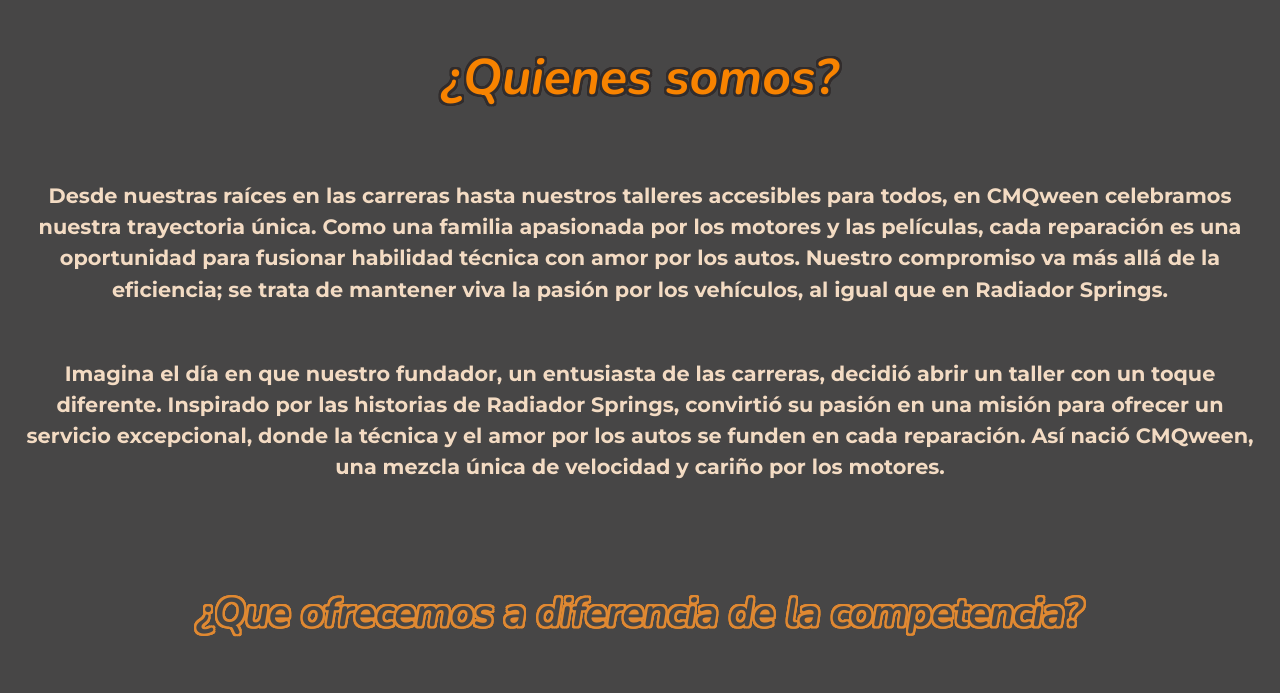
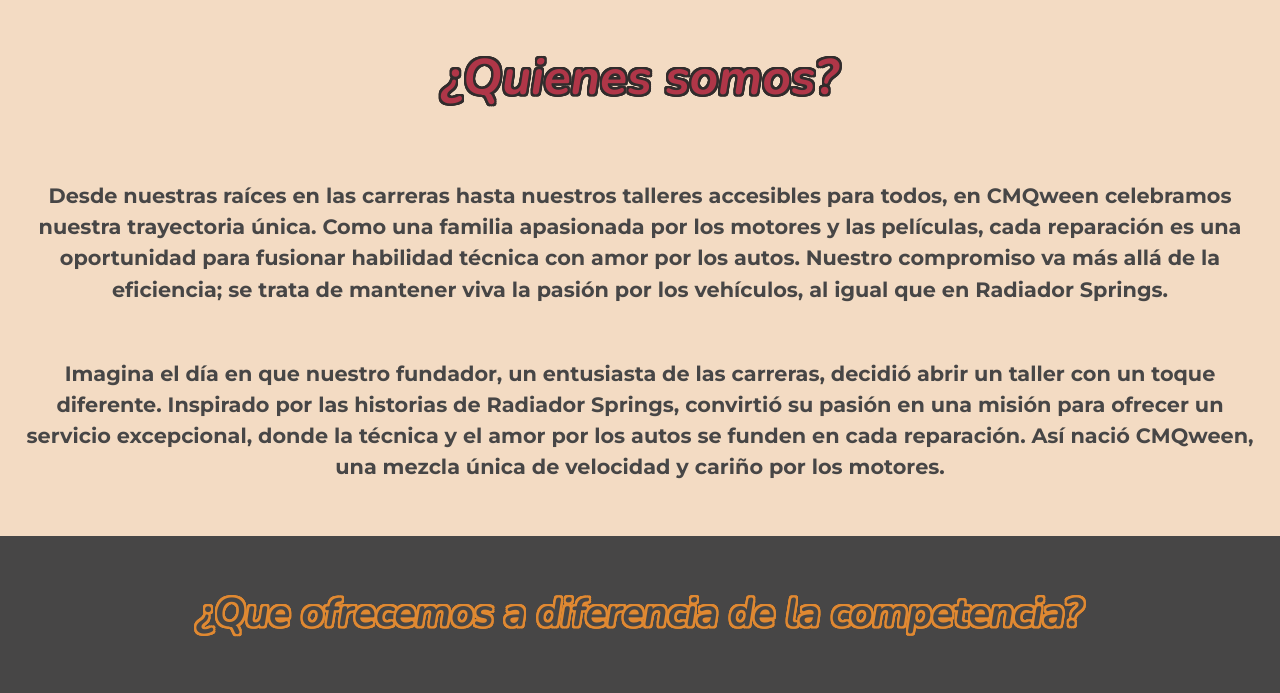
Before and after one commit to Lukelektro/PruebaSemestral, a Django app: page /nosotros/ in a window 1280 px wide. Shown: the part 462-1155 px from the top of the page. Run offline with Django 5.2, Linux system fonts and the light colour scheme; some libraries are stand-ins or nearby versions; some web fonts are replaced.

Commit message:
error minimo arreglado

```diff
--- a/Proyecto-django/base/static/css/nosotros.css
+++ b/Proyecto-django/base/static/css/nosotros.css
@@ -17,7 +17,7 @@ h1 {
 }
 
 .contenedor-titulo-fondo{
-    background-color: var(--gris);
+    background-color: var(--piel);
     font-size: 50px;
 }
 
@@ -32,11 +32,11 @@ h1 {
 
 /* colores de las secciones */
 #nosotros{
-    background-color: var(--gris);
+    background-color: var(--piel);
 }
 
 #nosotros h1{
-    color: #F88300;
+    color: var(--rojo);
     text-shadow: -2px 0px var(--negro), 0 2px var(--negro), 2px 0px var(--negro), 0 -2px var(--negro),
         -2px 2px var(--negro), -2px -2px var(--negro), 2px 2px var(--negro), 2px -2px var(--negro),
         -2px 0px var(--negro), 0 2px var(--negro), 2px 0px var(--negro), 0 -2px var(--negro),
@@ -46,7 +46,7 @@ h1 {
 }
 
 #nosotros p{
-    color: var(--piel);
+    color: var(--gris);
     text-align: center;
     font-size: 1.3rem;
     margin-bottom: 53px;
--- a/Proyecto-django/base/templates/base/index.html
+++ b/Proyecto-django/base/templates/base/index.html
@@ -173,7 +173,7 @@
 
             <div class="card mb-5 mx-5 rounded-5">
 
-                <div class="row g-0 color-gris">
+                <div class="row g-0 color-carta-servicio">
 
                     <div class="col-md-6 d-md-flex align-items-md-center justify-content-md-center">
 
@@ -189,12 +189,12 @@
 
                         <div class="card-body mt-4">
 
-                            <h3 class="card-title fw-bold text-center text-white pb-2">{{Servicio}}</h3>
+                            <h3 class="card-title fw-bold text-center text-white pb-2 ">{{Servicio}}</h3>
 
                             <p class="card-text text-white text-center">{{Servicio.descripcion}}</p>
 
                             <ul class="list-group list-group-flush mx-auto mt-2">
-                                <li class="list-group-item fs-4 fw-bold color-gris-chico text-center text-white">$ {{ Servicio.precio|floatformat:0 |comma_to_dot }}</li>
+                                <li class="list-group-item fs-4 fw-bold color-carta-servicio-chico text-center text-white">$ {{ Servicio.precio|floatformat:0 |comma_to_dot }}</li>
                             </ul>
 
                             <div class="d-flex justify-content-center mt-3" style="width: 100%;">
```
